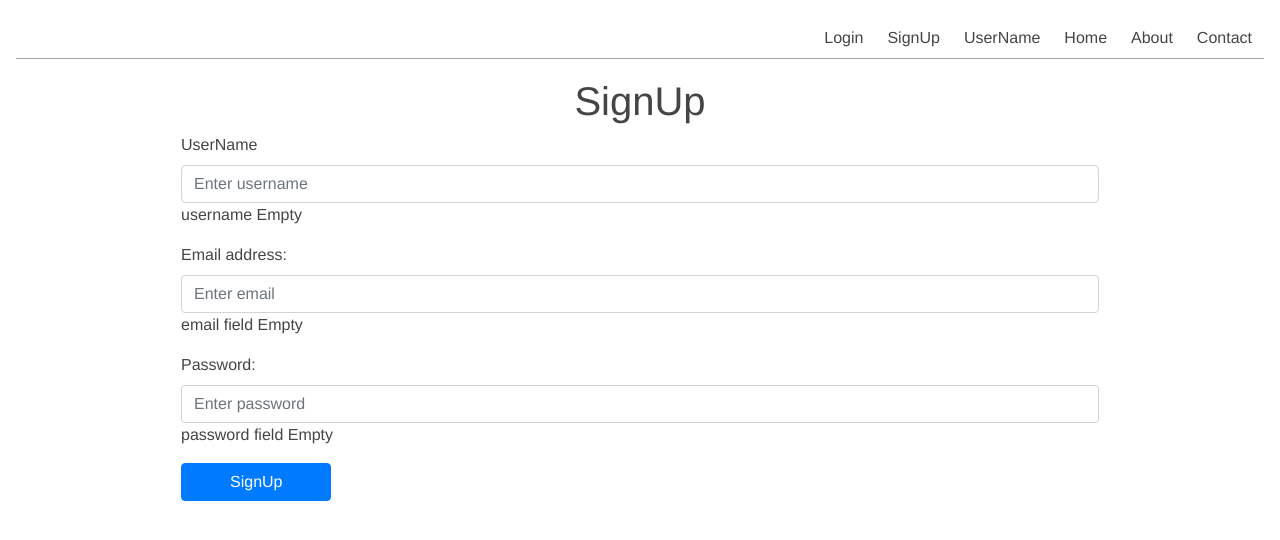
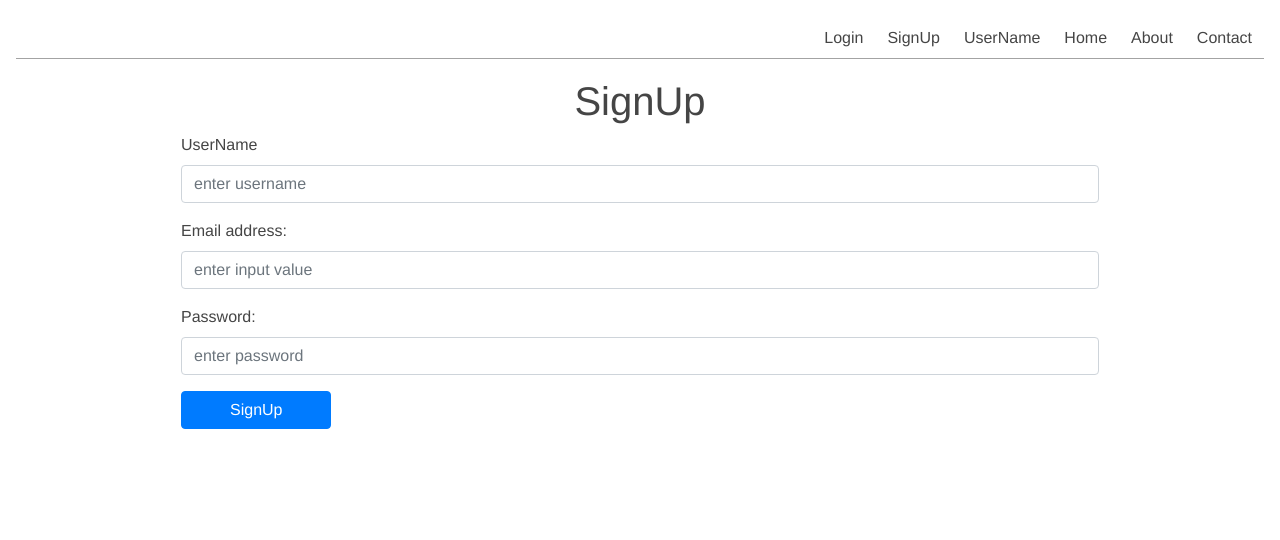
Before and after one commit to hareeshcs33/auto-car-shop-app, a Vue app: page /signUp in a window 1280 px wide. Shown: the top 540 px of the page. Built offline with nearby package versions, Linux system fonts and the light colour scheme.

Commit message:
ui update

```diff
--- a/src/components/signUp.vue
+++ b/src/components/signUp.vue
@@ -3,45 +3,33 @@
     <h1 class="text-center">SignUp</h1>
     <div class="container">
       <div class="mx-5 px-5">
-        <div class="form-group">
-          <label for="username">UserName</label>
-          <input
-            type="text"
-            class="form-control"
-            placeholder="Enter username"
-            id="username"
-            v-model="username"
-          />
-          <span v-if="this.username == ''">{{ this.errMessage[0] }}</span>
-        </div>
-        <div class="form-group">
-          <label for="email">Email address:</label>
-          <input
-            type="email"
-            class="form-control"
-            placeholder="Enter email"
-            id="email"
-            v-model="email"
-          />
-          <span v-if="this.email == ''">{{ this.errMessage[1] }}</span>
-        </div>
-        <div class="form-group">
-          <label for="pwd">Password:</label>
-          <input
-            type="password"
-            class="form-control"
-            placeholder="Enter password"
-            id="pwd"
-            v-model="pwd"
-          />
-          <span v-if="this.pwd == ''">{{ this.errMessage[2] }}</span>
-        </div>
+        <input-text
+          type="text"
+          :placeholder="'enter username'"
+          :cssClass="'form-control'"
+          :labelName="'UserName'"
+          :maxlength="50"
+        ></input-text>
+        <input-text
+          type="email"
+          :placeholder="'enter input value'"
+          :cssClass="'form-control'"
+          :labelName="'Email address:'"
+          :maxlength="50"
+        ></input-text>
+        <input-text
+          type="password"
+          :placeholder="'enter password'"
+          :cssClass="'form-control'"
+          :labelName="'Password:'"
+        ></input-text>
         <button class="btn btn-primary px-5" @click="signUp">SignUp</button>
       </div>
     </div>
   </div>
 </template>
 <script>
+import InputText from "../shared/input-text.vue";
 export default {
   data() {
     return {
@@ -58,8 +46,7 @@ export default {
   },
   methods: {
     signUp() {
-      console.log(this.validateErrors);
-      if (this.validateErrors) {
+      if (true) {
         this.usersData.push({
           username: this.username,
           email: this.email,
@@ -69,14 +56,8 @@ export default {
       }
     }
   },
-  computed: {
-    validateErrors() {
-      if (this.username == "" || this.email == "" || this.pwd == "") {
-        return this.errMessage;
-      } else {
-        this.errMessage = "";
-      }
-    }
+  components: {
+    InputText
   }
 };
 </script>
```
Also changed, not shown: src/components/login.vue (+0 -20 lines).
